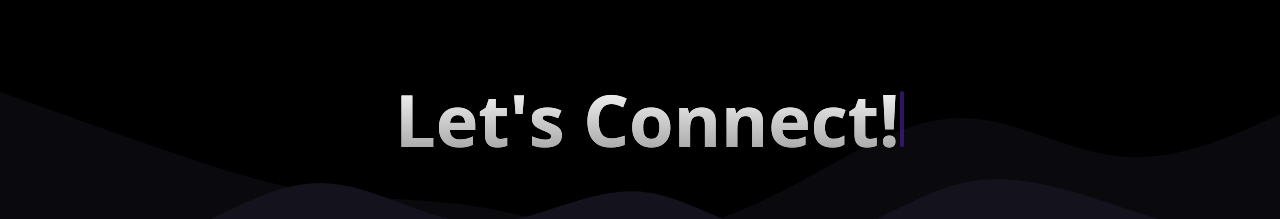
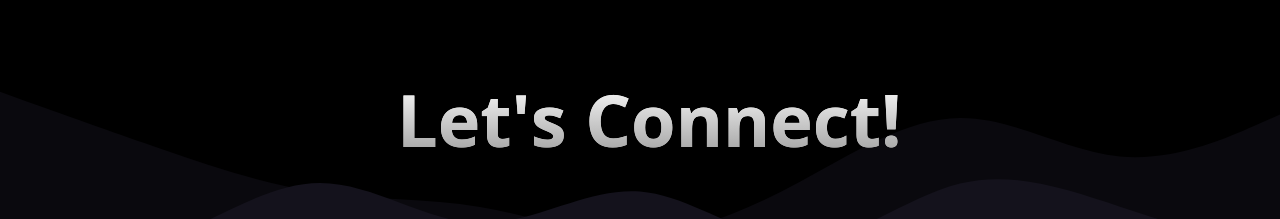
Before and after one commit to hazraChandrima/6ndrimaaa, a Next.js app: page / in a window 1280 px wide. Shown: the part 5733-5952 px from the top of the page. Built offline with nearby package versions, Linux system fonts and the light colour scheme.

Commit message:
removed cursor

```diff
--- a/src/components/ui/typewriter-effect.jsx
+++ b/src/components/ui/typewriter-effect.jsx
@@ -74,7 +74,7 @@ export const TypewriterEffect = ({
           repeatType: "reverse",
         }}
         className={cn(
-          "inline-block rounded-sm w-[3px] sm:w-[4px] h-9 sm:h-14 bg-violet-900",
+          "",
           cursorClassName
         )}></motion.span>
     </div>)
```
